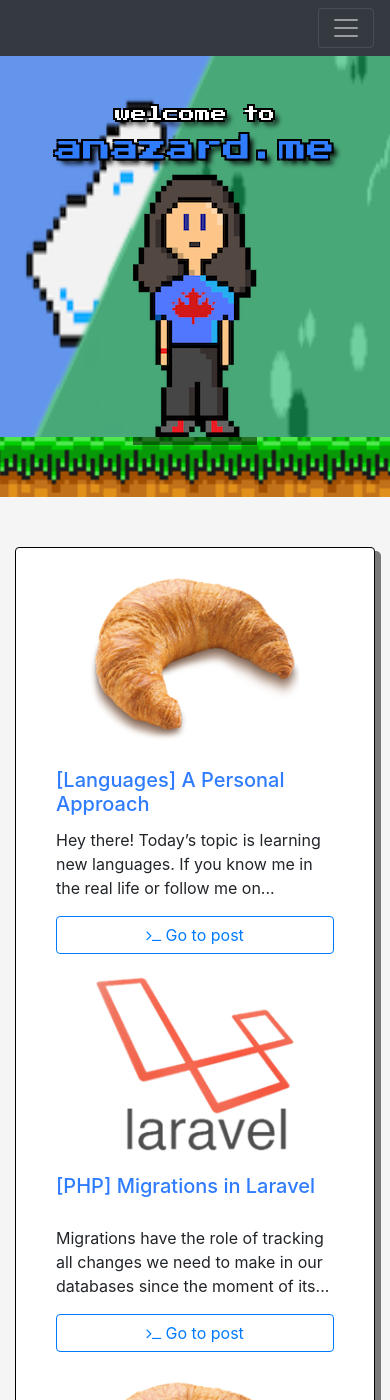
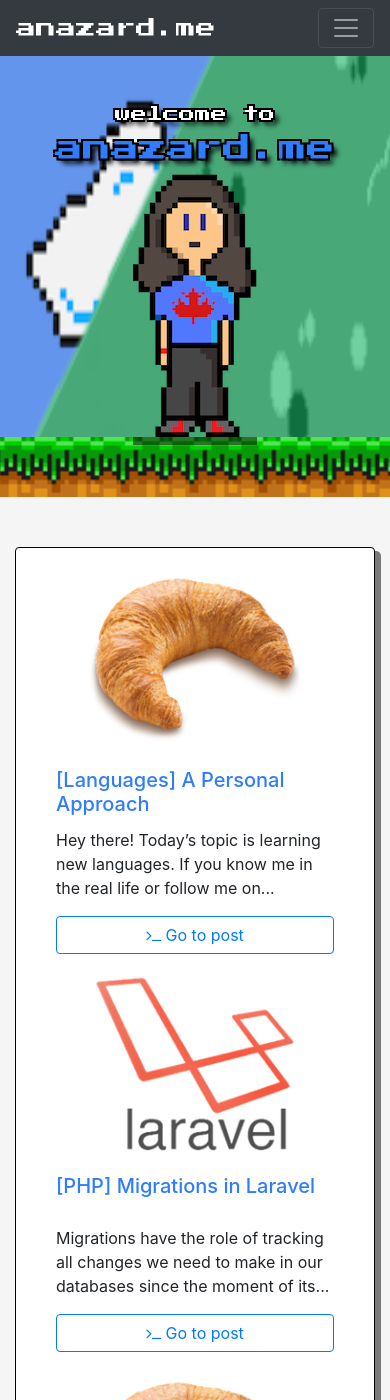
Before and after one commit to anazard/anazard.github.io, a Jekyll site: the page built from index.html, in a window 390 px wide and 1400 px high. Built offline with Jekyll 4.4.1, drawn with Linux system fonts in a browser that asks for light colours.

Commit message:
Always showing brand text on mobile

```diff
--- a/assets/styles/main.scss
+++ b/assets/styles/main.scss
@@ -167,8 +167,11 @@ nav {
 }
 
 .navbar-brand-text {
+  @media (min-width: 575.98px) {
+    overflow-x: hidden;
+  }
+
   max-width: 0px;
-  overflow-x: hidden;
   display: inline-block;
   transition: max-width 1000ms;
 }
```
Also changed, not shown: 1 other file.
